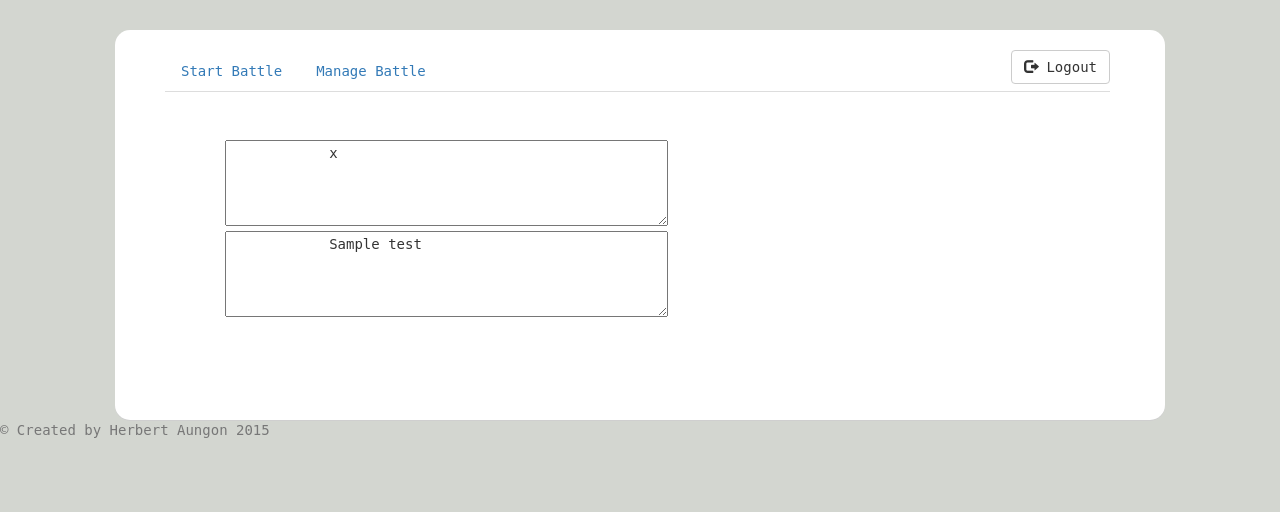
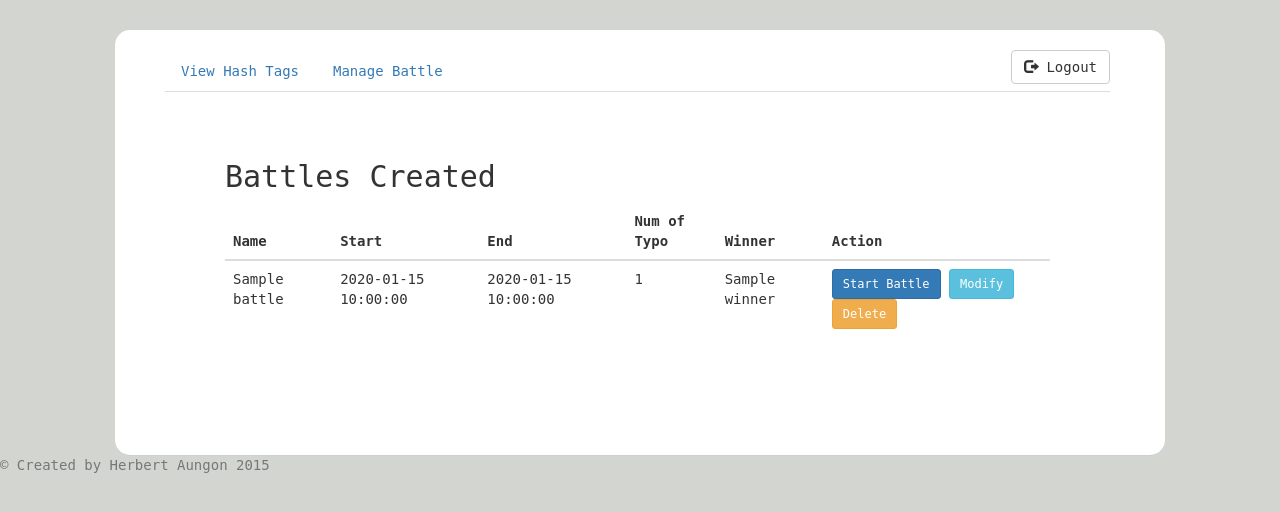
Before and after one commit to herb-aungon/beyond_test, a Flask app: template templates/battle.html in a window 1280 px wide. Shown: the top 512 px of the page. Run offline with Flask 2, Linux system fonts and the light colour scheme; the template is opened without the code that fills it: most values are stand-ins (such as "Sample title", 1, 10 or a date in 2020); parts of the project's set-up code (start-up, migrations or seed data) failed here and were passed over; some libraries are stand-ins or nearby versions.

Commit message:
completed-first working version

```diff
--- a/gen_data.py
+++ b/gen_data.py
@@ -3,7 +3,6 @@
 
 from sqlalchemy import *
 import sys, json,random, datetime
-from sqlalchemy.sql import select
 
 resp = {"success":False, "message":None}
 
@@ -52,7 +51,6 @@ try:
                         Column('start_date', Date(), nullable=False),
                         Column('end_date', Date(), nullable=False),
                         Column('winner', String(30), nullable=False),
-                        Column('incorrect_hash_tags', String(500), nullable=False),
                         Column('num_typos', Integer, nullable=False))
 
     # create tables in database
--- a/main.py
+++ b/main.py
@@ -100,13 +100,14 @@ def battle_get(user,token_id):
      if token_auth.get('success')==True:
           try:
                battle_init = hash_tag()
-               get_battle = battle_init.get_battle()
-               # if get_battle_.get('success')==True:
-               #      battle = get_battle_.get('data')
-               # else:
-               #      message = json.dumps("Failed: %s" % get_battle_.get('message'))
+               get_battle_ = battle_init.get_battle()
+               if get_battle_.get('success')==True:
+                    battle = get_battle_.get('data')
 
-               resp = render_template('battle.html', test=get_battle, battle=get_battle.get('data'))
+               else:
+                    message = json.dumps("Failed to load data: %s" % get_battle_.get('message'))
+                    flash(message)
+               resp = render_template('battle.html', test=get_battle_, battle=battle)
 
           except Exception as e:
                message="Error! %s " % e
@@ -165,9 +166,9 @@ def manage_battle_post(user,token_id):
                payload_json = json.loads(payload)
                start_init = battle()
                start_battle = start_init.start(payload_json)
-               test = json.dumps(start_battle)
+               result = json.dumps(start_battle)
 
-               resp = test #render_template('battle.html', test=test, battle=None)
+               resp = result #render_template('battle.html', test=test, battle=None)
 
           except Exception as e:
                resp="Error! %s " % e
@@ -183,11 +184,56 @@ def manage_battle_post(user,token_id):
 
 @app.route("/home/<user>/<token_id>/battle/manage", methods = [ 'PUT' ] )
 def manage_battle_put(user,token_id):
-     return ''
+     token_init = token()
+     token_auth = token_init.token_validator(token_id)
+     if token_auth.get('success')==True:
+          try:
+               payload = request.data
+               payload_json = json.loads(payload)
+               update_init = battle()
+               update_battle = update_init.update(payload_json)
+               result = json.dumps(update_battle)
+
+               resp = result #render_template('battle.html', test=test, battle=None)
+
+          except Exception as e:
+               resp="Error! %s " % e
+     else:
+          if token_auth.get('message')==None:
+               message = json.dumps("Token is not recognised!Please Log out!Reason:%s" % token_auth.get('message'))
+          else:
+               message = json.dumps("Failed!Please Log out!Reason: %s" % token_auth.get('message'))
+          #resp = redirect(url_for('login_get'))
+          resp=message
+          flash(message)
+     return resp
+
 
 @app.route("/home/<user>/<token_id>/battle/manage", methods = [ 'DELETE' ] )
 def manage_battle_del(user,token_id):
-     return ''
+     token_init = token()
+     token_auth = token_init.token_validator(token_id)
+     if token_auth.get('success')==True:
+          try:
+               payload = request.data
+               payload_json = json.loads(payload)
+               del_init = battle()
+               del_battle = del_init.delete_(payload_json)
+               result = json.dumps(del_battle)
+
+               resp = result #render_template('battle.html', test=test, battle=None)
+
+          except Exception as e:
+               resp="Error! %s " % e
+     else:
+          if token_auth.get('message')==None:
+               message = json.dumps("Token is not recognised!Please Log out!Reason:%s" % token_auth.get('message'))
+          else:
+               message = json.dumps("Failed!Please Log out!Reason: %s" % token_auth.get('message'))
+          #resp = redirect(url_for('login_get'))
+          resp=message
+          flash(message)
+     return resp
 
 
 @app.route("/home/<user>/<token_id>/battle/manage", methods = [ 'OPTIONS' ] )
--- a/static/main.js
+++ b/static/main.js
@@ -1,6 +1,8 @@
 var url = "http://herbportal.ddns.net/"
 var token_id = 0;
 var user = 0;
+var message = 0;
+var success = 0;
 
 $("#login_").click(function() {
     var username = $('#username').val();
@@ -86,3 +88,183 @@ $("#manage").click(function() {
     console.log(url_)
     window.location = url_
 });
+
+
+
+$("#create").click(function() {
+    var token = localStorage.getItem("token");
+    var username = localStorage.getItem("user");
+
+    //console.log('test');
+    var name = $('#battle_name').val();
+    var start = $('#start').val();
+    var end = $('#end').val();
+
+    var battle = {};
+    battle["name"] = name;
+    battle["start"] = start;
+    battle["end"] =end;
+    var json_battle= JSON.stringify(battle);
+    var url_ =url+'home/'+username+"/"+token+"/battle";
+    console.log(url_);
+    console.log(json_battle);
+        $.ajax({
+    	type : "POST",
+    	    url : url_,
+    	data: json_battle,
+    	contentType: 'application/json;charset=UTF-8',
+    	headers: {
+    	    'X-token':'',
+    	    'Content-Type':'application/json'
+    	},
+    	success: function(result) {
+    	    console.log(result);
+    	    result = JSON.parse(result);
+    	    success = result['success'];
+	    message = result['message'];
+	    //console.log(message)
+    	},
+    	async: false
+    });
+    if (success==true){
+	alert(message);
+	console.log(message);
+	window.location = url_;
+    }else{
+	alert(message);
+	console.log(message);
+    	location.reload();
+    }
+});
+
+
+
+$(".start").click(function() {
+    var token = localStorage.getItem("token");
+    var username = localStorage.getItem("user");
+
+    var name = $(this).attr("id");
+    console.log(name);
+
+    var start_battle = {};
+    start_battle["name"] = name;
+    var json_start= JSON.stringify(start_battle);
+    var url_ =url+"home/"+username+"/"+token+"/battle"+"/manage";
+    console.log(url_);
+    console.log(json_start);
+        $.ajax({
+    	type : "POST",
+    	    url : url_,
+    	data: json_start,
+    	contentType: 'application/json;charset=UTF-8',
+    	headers: {
+    	    'X-token':'',
+    	    'Content-Type':'application/json'
+    	},
+    	success: function(result) {
+    	    console.log(result);
+    	    result = JSON.parse(result);
+    	    success = result['success'];
+	    message = result['message'];
+	    //console.log(message)
+    	},
+    	async: false
+	});
+    alert(message);
+    location.reload();
+
+
+
+});
+
+
+
+$(".modify").click(function() {
+    var _id = $(this).attr("id");
+    var name = "#"+_id
+    $(name).show();
+    console.log("test");
+});
+
+
+$(".close_").click(function() {
+    var _id = $(this).attr("id");
+    var name = "#"+_id
+    $(name).hide();
+});
+
+$(".save").click(function() {
+    var token = localStorage.getItem("token");
+    var username = localStorage.getItem("user");
+    var _id = $(this).attr("id");
+    var start = $('#start').val();
+    var end = $('#end').val();
+
+    var update = {};
+    update["name"] = _id;
+    update["start"] = start;
+    update["end"] =end;
+    var json_update= JSON.stringify(update);
+    console.log(json_update);
+    var url_ =url+"home/"+username+"/"+token+"/battle"+"/manage";
+    console.log(url_);
+
+    $.ajax({
+    	type : "PUT",
+    	url : url_,
+    	data: json_update,
+    	contentType: 'application/json;charset=UTF-8',
+    	headers: {
+    	    'X-token':'',
+    	    'Content-Type':'application/json'
+    	},
+    	success: function(result) {
+    	    console.log(result);
+    	    result = JSON.parse(result);
+    	    success = result['success'];
+	    message = result['message'];
+	    //console.log(message)
+    	},
+    	async: false
+	});
+    alert(message);
+    location.reload();
+});
+
+
+
+$(".delete").click(function() {
+    var token = localStorage.getItem("token");
+    var username = localStorage.getItem("user");
+    var _id = $(this).attr("id");
+    var name = "#"+_id
+    console.log(_id);
+    var del_ = {};
+    del_["name"] = _id;
+    var json_del_= JSON.stringify(del_);
+    console.log(json_del_);
+    var url_ =url+"home/"+username+"/"+token+"/battle"+"/manage";
+    console.log(url_);
+
+    $.ajax({
+    	type : "DELETE",
+    	url : url_,
+    	data: json_del_,
+    	contentType: 'application/json;charset=UTF-8',
+    	headers: {
+    	    'X-token':'',
+    	    'Content-Type':'application/json'
+    	},
+    	success: function(result) {
+    	    console.log(result);
+    	    result = JSON.parse(result);
+    	    success = result['success'];
+    	    message = result['message'];
+    	    //console.log(message)
+    	},
+    	async: false
+    	});
+    alert(message);
+    location.reload();
+
+});
--- a/templates/battle.html
+++ b/templates/battle.html
@@ -2,13 +2,7 @@
 {% block battle %}
    {{ super() }}
 
-	  <textarea rows="4" cols="50">
-	    {{ hash_tags }}
-	  </textarea>
 
-	  <textarea rows="4" cols="50">
-	    {{ test }}
-	  </textarea>
 	  {% with messages = get_flashed_messages() %}
 	  {% if messages %}
 	  {% for message in messages %}
@@ -19,27 +13,63 @@
 	  {% endfor %}
 	  {% endif %}
 	  {% endwith %}
+	  {% for i in battle %}
+	  <form class="form-inline" role="form" id="{{i.name}}" hidden>
+	    <legend>Modify Battle</legend>
+	    <div class="form-group">
+	      <label class="sr-only" for="input_batt_name">Battle Name</label>
+	      <input type="text" class="form-control" id="battle_name" placeholder="battle name" style="text-transform:lowercase;" value="{{ i.name}}" disabled/>
+	    </div>
+	    <div class="form-group">
+	      <label class="sr-only" for="input_start">Start Date</label>
+	      <input type="text" class="form-control" id="start" placeholder="start_date yy/mm/dd" style="text-transform:lowercase;" value="{{ i.start_date}}"/>
+	    </div>
+	    <div class="form-group">
+	      <label class="sr-only" for="input_end">End Date</label>
+	      <input type="text" class="form-control" id="end" placeholder="end_date yy/mm/dd" style="text-transform:lowercase;" value="{{ i.end_date}}"/>
+	    </div><br>
+	    <br>
+	    <span class="group-btn">
+	      <a href="#" class="btn btn-success save" id="{{ i.name  }}">Save</a>
+	      <a href="#" class="btn btn-danger close_" id="{{ i.name  }}">Close Form</a>
+	    </span>
+	    <!-- <button id="{{ i.name  }}" name="input_submit" class="btn btn-info save">Save</button> -->
+	    <!-- <button id="{{ i.name }}" name="input_submit" class="btn btn-warning close">Close Form</button> -->
+	  </form>
+	  {% endfor %}
 
-	  <!-- <h2>Hash Tags</h2> -->
-	  <!-- {% if hash_tags %} -->
-	  <!-- <table id="hash" class="table table-hover" > -->
-	  <!--   <thead> -->
-	  <!--     <tr> -->
-	  <!-- 	<th>HashTags</th> -->
-	  <!-- 	<th>Date</th> -->
-	  <!-- 	<th>Tweet Tagged to:</th> -->
-	  <!--     </tr> -->
-	  <!--   </thead> -->
-	  <!--   <tbody> -->
-	  <!--     {% for i in hash_tags %} -->
-	  <!--     <tr> -->
-	  <!--       <td>{{ i.hash_tag }}</td> -->
-	  <!--       <td  >{{ i.date }}</td> -->
-	  <!-- 	<td  >{{ i.user }}</td> -->
-	  <!--     </tr> -->
-	  <!--     {% endfor %} -->
-	  <!--   </tbody> -->
-	  <!-- </table> -->
-	  <!-- {% endif %} -->
+	  {% if battle %}
+
+	  <h2>Battles Created</h2>
+	  <table id="hash" class="table table-hover" >
+	    <thead>
+	      <tr>
+	  	<th>Name</th>
+	  	<th>Start</th>
+	  	<th>End</th>
+		<th>Num of Typo</th>
+		<th>Winner</th>
+		<th>Action</th>
+	      </tr>
+	    </thead>
+	    <tbody>
+	      {% for i in battle %}
+	      <tr class="{{ i.name }}">
+	        <td>{{ i.name }}</td>
+	        <td>{{ i.start_date }}</td>
+	  	<td>{{ i.end_date }}</td>
+		<td>{{ i.num_typos }}</td>
+		<td>{{ i.winner }}</td>
+		<td>  <span class="group-btn">
+		    <a href="#" class="btn btn-primary btn-sm start" id="{{ i.name }}">Start Battle</a>
+		    <a href="#" class="btn btn-info btn-sm modify" id="{{ i.name }}">Modify</a>
+		    <a href="#" class="btn btn-warning btn-sm delete" id="{{ i.name }}">Delete</a>
+		  </span>
+		</td>
+	      </tr>
+	      {% endfor %}
+	    </tbody>
+	  </table>
+	  {% endif %}
 
 {% endblock %}
--- a/templates/home.html
+++ b/templates/home.html
@@ -16,7 +16,7 @@
     <div class="container">
 
 	<ul class="nav nav-tabs">
-	  <li role="presentation" ><a  id="home" href="#">Start Battle</a></li>
+	  <li role="presentation" ><a  id="home" href="#">View Hash Tags</a></li>
 	  <li role="presentation" ><a id="manage" href="#">Manage Battle</a></li>
 	  <div class="btn-group" style="float: right;">
 	    <button type="button" class="btn btn-default" id="logout" >
```
Also changed, not shown: modules/main_objs.py (+225 -86 lines), templates/start_battle.html (+7 -3 lines), 1 other file.
